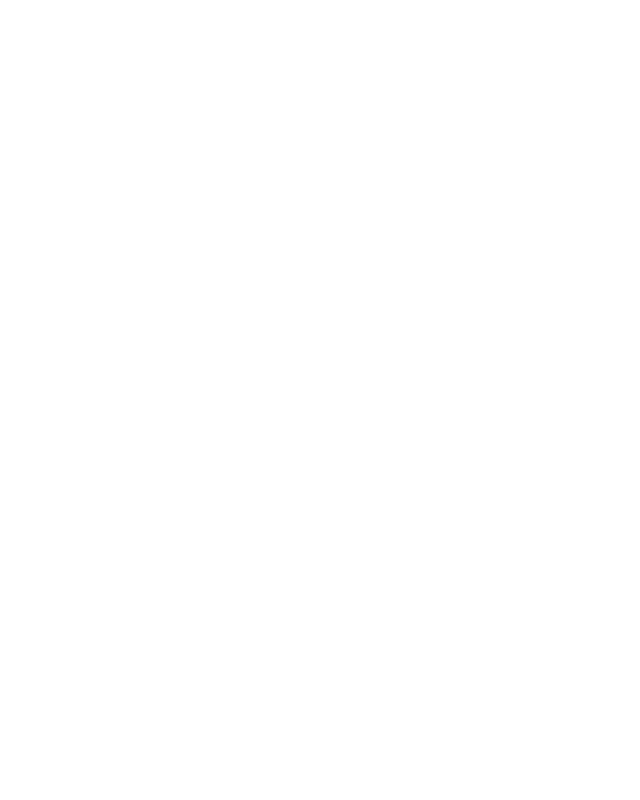
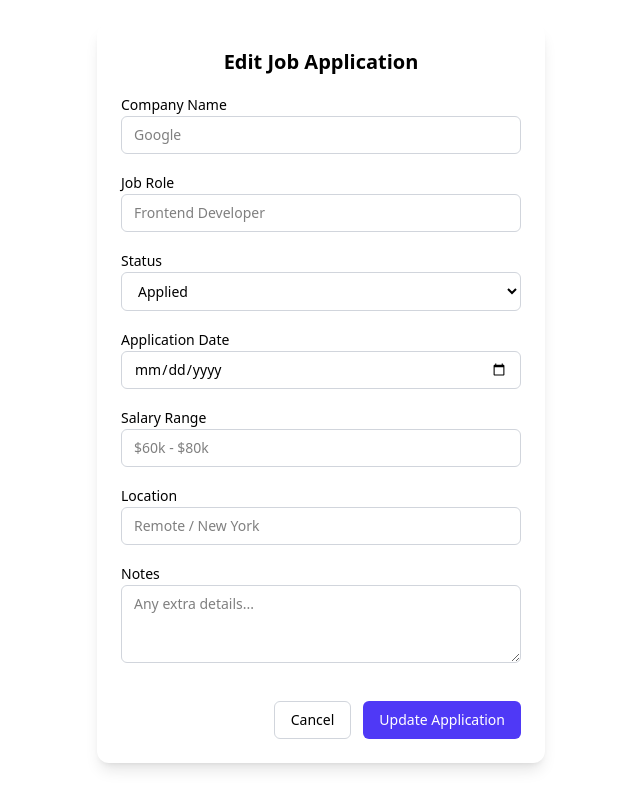
Before and after one commit to ahmud-z/job-application-tracker, a React app in the folder frontend/: page /edit-application/1 in a window 1280 px wide. Before the commit this address had no page. Shown: the whole page, without its empty margins (319-959 px from the left). Built offline with nearby package versions, Linux system fonts and the light colour scheme; no server answers; the HTML template or start-up script is replaced by a standard one.

Commit message:
feat: implement application edit feature

```diff
--- /dev/null
+++ b/frontend/src/components/EditApplicationForm.jsx
@@ -0,0 +1,186 @@
+import axios from "axios";
+import React, { useEffect, useState } from "react";
+import { Link, useNavigate, useParams } from "react-router";
+
+const EditApplicationForm = () => {
+    const navigate = useNavigate();
+    const { id } = useParams();
+
+    const [applicationInfo, setApplicationInfo] = useState([{
+        company_name: "",
+        position: "",
+        application_status: "",
+        application_date: "",
+        salary_range: "",
+        location: "",
+        notes: ""
+    }]);
+
+    useEffect(() => {
+        axios
+            .get(`http://localhost:3000/api/applications/${id}`)
+            .then((res) => {
+                const formattedDate = new Date(res.data[0].application_date)
+                    .toISOString()
+                    .split("T")[0];
+                console.log(res.data[0]);
+
+                setApplicationInfo({ ...res.data[0], application_date: formattedDate });
+                console.log(typeof applicationInfo);
+
+            })
+            .catch((err) => console.log(err));
+    }, [id]);
+
+
+    const handleSubmit = (e) => {
+        e.preventDefault();
+        axios
+            .put(
+                `http://localhost:3000/api/applications/${id}`, applicationInfo)
+            .then((res) => {
+                console.log("Updated successfully:", res.data);
+                navigate("/"); // redirect after update
+            })
+            .catch((err) => console.log(err));
+    };
+
+    return (
+        <div className="flex justify-center p-6">
+            <form
+                onSubmit={handleSubmit}
+                className="w-full max-w-md bg-white rounded-xl shadow-lg p-6 space-y-4"
+            >
+                <h2 className="text-xl font-semibold text-center">
+                    Edit Job Application
+                </h2>
+
+                {/* Company Name */}
+                <div className="space-y-1">
+                    <label className="text-sm font-medium">Company Name</label>
+                    <input
+                        type="text"
+                        value={applicationInfo?.company_name || ""}
+                        onChange={(e) =>
+                            setApplicationInfo({ ...applicationInfo, company_name: e.target.value })
+                        }
+                        required
+                        placeholder="Google"
+                        className="w-full rounded-md border border-gray-300 px-3 py-2 text-sm focus:outline-none focus:ring-2 focus:ring-indigo-500"
+                    />
+                </div>
+
+                {/* Job Role */}
+                <div className="space-y-1">
+                    <label className="text-sm font-medium">Job Role</label>
+                    <input
+                        type="text"
+                        value={applicationInfo?.position || ""}
+                        onChange={(e) =>
+                            setApplicationInfo({ ...applicationInfo, position: e.target.value })
+                        }
+                        required
+                        placeholder="Frontend Developer"
+                        className="w-full rounded-md border border-gray-300 px-3 py-2 text-sm focus:outline-none focus:ring-2 focus:ring-indigo-500"
+                    />
+                </div>
+
+                {/* Status */}
+                <div className="space-y-1">
+                    <label className="text-sm font-medium">Status</label>
+                    <select
+                        value={applicationInfo?.application_status}
+                        onChange={(e) =>
+                            setApplicationInfo({ ...applicationInfo, application_status: e.target.value })
+                        }
+                        className="w-full rounded-md border border-gray-300 px-3 py-2 text-sm focus:outline-none focus:ring-2 focus:ring-indigo-500"
+                    >
+                        <option value="" disabled>
+                            Select status
+                        </option>
+                        <option value="Applied">Applied</option>
+                        <option value="Interview">Interview</option>
+                        <option value="Offer">Offer</option>
+                        <option value="Rejected">Rejected</option>
+                    </select>
+                </div>
+
+                {/* Application Date */}
+                <div className="space-y-1">
+                    <label className="text-sm font-medium">Application Date</label>
+                    <input
+                        type="date"
+                        value={applicationInfo?.application_date || ""}
+                        onChange={(e) =>
+                            setApplicationInfo({ ...applicationInfo, application_date: e.target.value })
+                        }
+                        required
+                        className="w-full rounded-md border border-gray-300 px-3 py-2 text-sm focus:outline-none focus:ring-2 focus:ring-indigo-500"
+                    />
+                </div>
+
+                {/* Salary Range */}
+                <div className="space-y-1">
+                    <label className="text-sm font-medium">Salary Range</label>
+                    <input
+                        type="text"
+                        value={applicationInfo?.salary_range || ""}
+                        onChange={(e) =>
+                            setApplicationInfo({ ...applicationInfo, salary_range: e.target.value })
+                        }
+                        required
+                        placeholder="$60k - $80k"
+                        className="w-full rounded-md border border-gray-300 px-3 py-2 text-sm focus:outline-none focus:ring-2 focus:ring-indigo-500"
+                    />
+                </div>
+
+                {/* Location */}
+                <div className="space-y-1">
+                    <label className="text-sm font-medium">Location</label>
+                    <input
+                        type="text"
+                        value={applicationInfo?.location || ""}
+                        onChange={(e) =>
+                            setApplicationInfo({ ...applicationInfo, location: e.target.value })
+                        }
+                        required
+                        placeholder="Remote / New York"
+                        className="w-full rounded-md border border-gray-300 px-3 py-2 text-sm focus:outline-none focus:ring-2 focus:ring-indigo-500"
+                    />
+                </div>
+
+                {/* Notes */}
+                <div className="space-y-1">
+                    <label className="text-sm font-medium">Notes</label>
+                    <textarea
+                        value={applicationInfo?.notes || ""}
+                        onChange={(e) =>
+                            setApplicationInfo({ ...applicationInfo, notes: e.target.value })
+                        }
+                        rows="3"
+                        placeholder="Any extra details..."
+                        className="w-full rounded-md border border-gray-300 px-3 py-2 text-sm focus:outline-none focus:ring-2 focus:ring-indigo-500"
+                    />
+                </div>
+
+                {/* Buttons */}
+                <div className="flex justify-end gap-3 pt-4">
+                    <Link
+                        to="/"
+                        className="rounded-md border border-gray-300 px-4 py-2 text-sm hover:bg-gray-100"
+                    >
+                        Cancel
+                    </Link>
+                    <button
+                        type="submit"
+                        className="rounded-md bg-indigo-600 px-4 py-2 text-sm text-white hover:bg-indigo-700"
+                    >
+                        Update Application
+                    </button>
+                </div>
+            </form>
+        </div>
+    );
+};
+
+export default EditApplicationForm;
--- a/frontend/src/main.jsx
+++ b/frontend/src/main.jsx
@@ -4,6 +4,7 @@
 import './index.css'
 import ApplicationForm from './components/ApplicationForm.jsx';
 import App from './App.jsx';
+import EditApplicationForm from './components/EditApplicationForm.jsx';
 
 createRoot(document.getElementById('root')).render(
   <StrictMode>
@@ -11,6 +12,7 @@
       <Routes>
         <Route path="/" element={<App />} />
         <Route path="/add-application" element={<ApplicationForm />} />
+        <Route path="/edit-application/:id" element={<EditApplicationForm />} />
       </Routes>
     </BrowserRouter>
   </StrictMode>,
```
